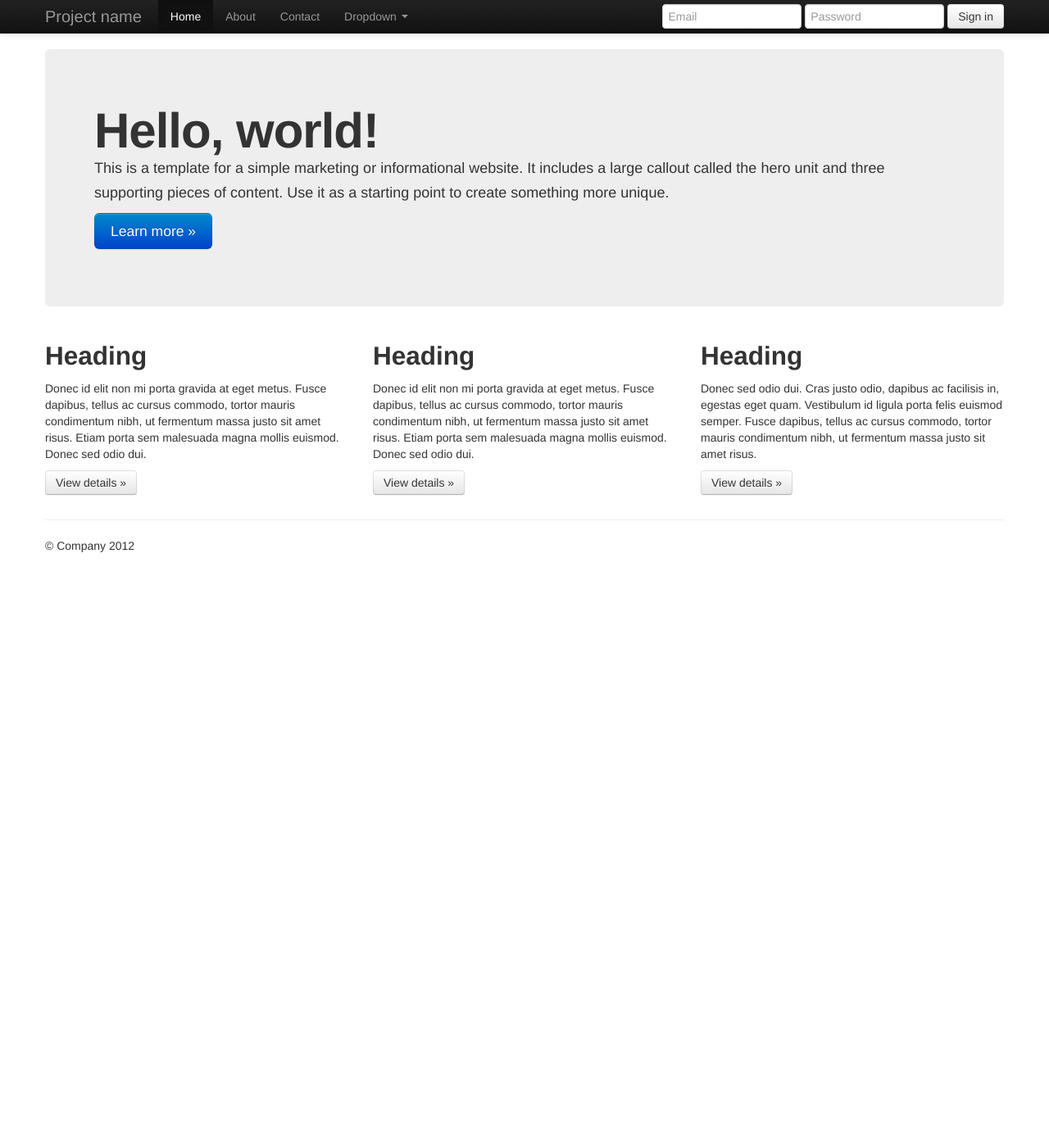
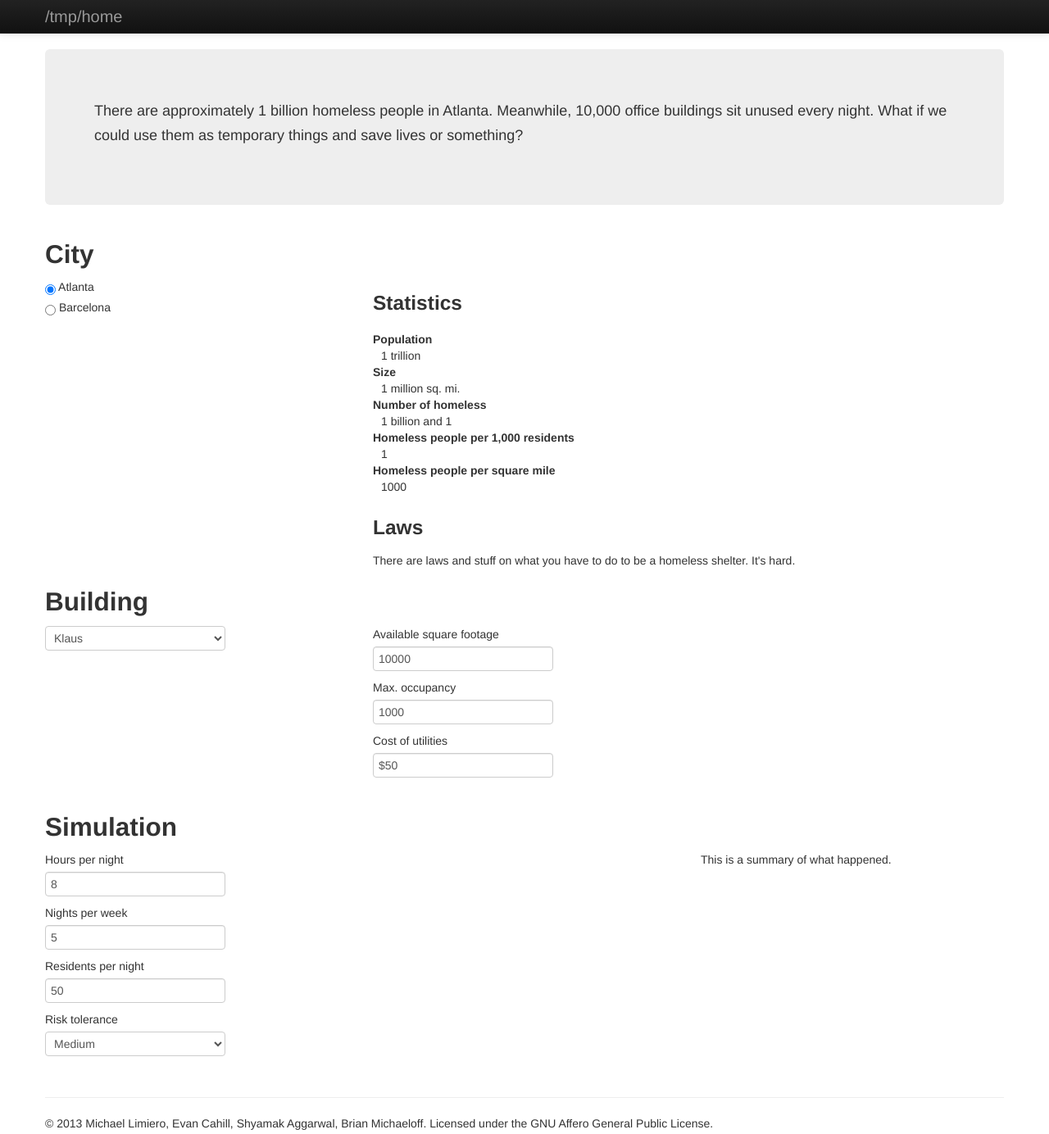
Before and after one commit to DeltaWhy/cs4001-project, a plain HTML site: page index.html in a window 1280 px wide. Shown: the whole page at 82% size. Before the commit the page ends 800 px from the top, so only its background shows below. Drawn offline with nearby package versions, Linux system fonts and the light colour scheme.

Commit message:
mocking it up

```diff
--- a/index.html
+++ b/index.html
@@ -6,7 +6,7 @@
     <head>
         <meta charset="utf-8">
         <meta http-equiv="X-UA-Compatible" content="IE=edge,chrome=1">
-        <title></title>
+        <title>/tmp/home</title>
         <meta name="description" content="">
         <meta name="viewport" content="width=device-width">
 
@@ -34,67 +34,115 @@
                         <span class="icon-bar"></span>
                         <span class="icon-bar"></span>
                     </a>
-                    <a class="brand" href="#">Project name</a>
-                    <div class="nav-collapse collapse">
-                        <ul class="nav">
-                            <li class="active"><a href="#">Home</a></li>
-                            <li><a href="#about">About</a></li>
-                            <li><a href="#contact">Contact</a></li>
-                            <li class="dropdown">
-                                <a href="#" class="dropdown-toggle" data-toggle="dropdown">Dropdown <b class="caret"></b></a>
-                                <ul class="dropdown-menu">
-                                    <li><a href="#">Action</a></li>
-                                    <li><a href="#">Another action</a></li>
-                                    <li><a href="#">Something else here</a></li>
-                                    <li class="divider"></li>
-                                    <li class="nav-header">Nav header</li>
-                                    <li><a href="#">Separated link</a></li>
-                                    <li><a href="#">One more separated link</a></li>
-                                </ul>
-                            </li>
-                        </ul>
-                        <form class="navbar-form pull-right">
-                            <input class="span2" type="text" placeholder="Email">
-                            <input class="span2" type="password" placeholder="Password">
-                            <button type="submit" class="btn">Sign in</button>
-                        </form>
-                    </div><!--/.nav-collapse -->
+                    <a class="brand" href="#">/tmp/home</a>
                 </div>
             </div>
         </div>
 
         <div class="container">
 
-            <!-- Main hero unit for a primary marketing message or call to action -->
             <div class="hero-unit">
-                <h1>Hello, world!</h1>
-                <p>This is a template for a simple marketing or informational website. It includes a large callout called the hero unit and three supporting pieces of content. Use it as a starting point to create something more unique.</p>
-                <p><a class="btn btn-primary btn-large">Learn more &raquo;</a></p>
+                <p>There are approximately 1 billion homeless people in Atlanta. Meanwhile, 10,000
+                office buildings sit unused every night. What if we could use them as temporary
+                things and save lives or something?</p>
             </div>
 
-            <!-- Example row of columns -->
             <div class="row">
                 <div class="span4">
-                    <h2>Heading</h2>
-                    <p>Donec id elit non mi porta gravida at eget metus. Fusce dapibus, tellus ac cursus commodo, tortor mauris condimentum nibh, ut fermentum massa justo sit amet risus. Etiam porta sem malesuada magna mollis euismod. Donec sed odio dui. </p>
-                    <p><a class="btn" href="#">View details &raquo;</a></p>
+                    <h2>City</h2>
+                </div>
+            </div>
+            <div class="row">
+                <div class="span4">
+                    <form class="form">
+                        <fieldset>
+                            <label>
+                                <input type="radio" name="city" value="Atlanta" checked="checked">
+                                Atlanta
+                            </label>
+                            <label>
+                                <input type="radio" name="city" value="Barcelona">
+                                Barcelona
+                            </label>
+                        </fieldset>
+                    </form>
+                </div>
+                <div class="span8">
+                    <h3>Statistics</h3>
+                    <dl>
+                        <dt>Population</dt>
+                        <dd>1 trillion</dd>
+                        <dt>Size</dt>
+                        <dd>1 million sq. mi.</dd>
+                        <dt>Number of homeless</dt>
+                        <dd>1 billion and 1</dd>
+                        <dt>Homeless people per 1,000 residents</dt>
+                        <dd>1</dd>
+                        <dt>Homeless people per square mile</dt>
+                        <dd>1000</dd>
+                    </dl>
+                    <h3>Laws</h3>
+                    <p>There are laws and stuff on what you have to do to be a homeless shelter.
+                    It's hard.</p>
+                </div>
+            </div>
+
+            <div class="row">
+                <div class="span4">
+                    <h2>Building</h2>
+                </div>
+            </div>
+            <div class="row">
+                <div class="span4">
+                    <form class="form">
+                        <select>
+                            <option>Klaus</option>
+                        </select>
+                    </form>
+                </div>
+                <div class="span8">
+                    <form class="form">
+                        <label>Available square footage</label>
+                        <input type="text" value="10000">
+                        <label>Max. occupancy</label>
+                        <input type="text" value="1000">
+                        <label>Cost of utilities</label>
+                        <input type="text" value="$50">
+                        <label>
+                    </form>
+                </div>
+            </div>
+
+            <div class="row">
+                <div class="span4">
+                    <h2>Simulation</h2>
+                </div>
+            </div>
+            <div class="row">
+                <div class="span8">
+                    <form class="form">
+                        <label>Hours per night</label>
+                        <input type="text" value="8">
+                        <label>Nights per week</label>
+                        <input type="text" value="5">
+                        <label>Residents per night</label>
+                        <input type="text" value="50">
+                        <label>Risk tolerance</label>
+                        <select>
+                            <option>Medium</option>
+                        </select>
+                    </form>
                 </div>
                 <div class="span4">
-                    <h2>Heading</h2>
-                    <p>Donec id elit non mi porta gravida at eget metus. Fusce dapibus, tellus ac cursus commodo, tortor mauris condimentum nibh, ut fermentum massa justo sit amet risus. Etiam porta sem malesuada magna mollis euismod. Donec sed odio dui. </p>
-                    <p><a class="btn" href="#">View details &raquo;</a></p>
-               </div>
-                <div class="span4">
-                    <h2>Heading</h2>
-                    <p>Donec sed odio dui. Cras justo odio, dapibus ac facilisis in, egestas eget quam. Vestibulum id ligula porta felis euismod semper. Fusce dapibus, tellus ac cursus commodo, tortor mauris condimentum nibh, ut fermentum massa justo sit amet risus.</p>
-                    <p><a class="btn" href="#">View details &raquo;</a></p>
+                    <p>This is a summary of what happened.</p>
                 </div>
             </div>
 
             <hr>
 
             <footer>
-                <p>&copy; Company 2012</p>
+                <p>&copy; 2013 Michael Limiero, Evan Cahill, Shyamak Aggarwal, Brian Michaeloff.
+                Licensed under the GNU Affero General Public License.</p>
             </footer>
 
         </div> <!-- /container -->
```
